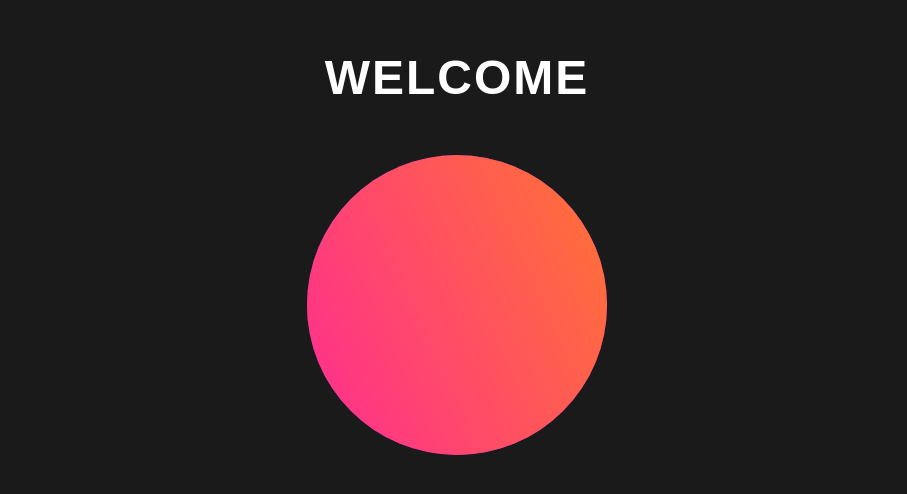
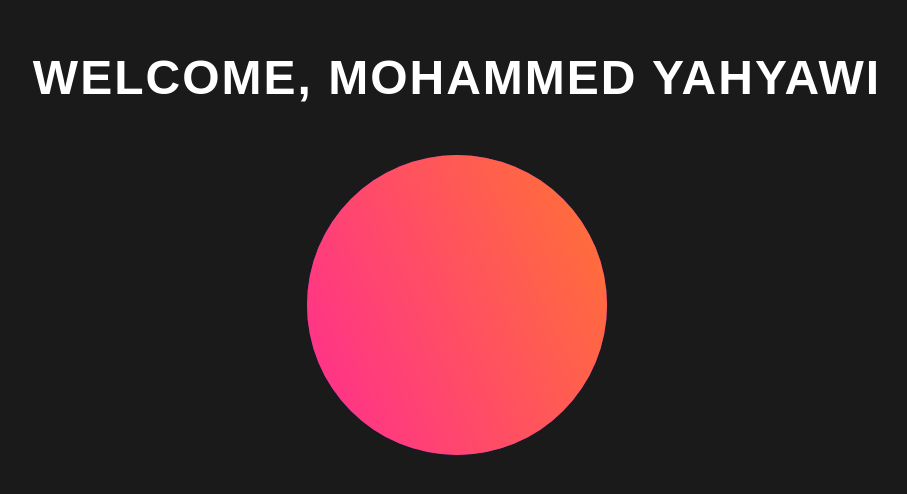
Before and after one commit to MohammedAloziq/test, a plain HTML site: page index.html in a window 1280 px wide. Shown: the part 164-658 px from the top of the page, without its empty margins (183-1090 px from the left). Drawn offline with Linux system fonts and the light colour scheme.

Commit message:
second commit

```diff
--- a/index.html
+++ b/index.html
@@ -7,7 +7,7 @@
     <link rel="stylesheet" href="styles.css">
 </head>
 <body>
-    <h1>Welcome</h1>
+    <h1>Welcome, Mohammed Yahyawi</h1>
     <div class="wavy-circle"></div>
 </body>
 </html>
```
